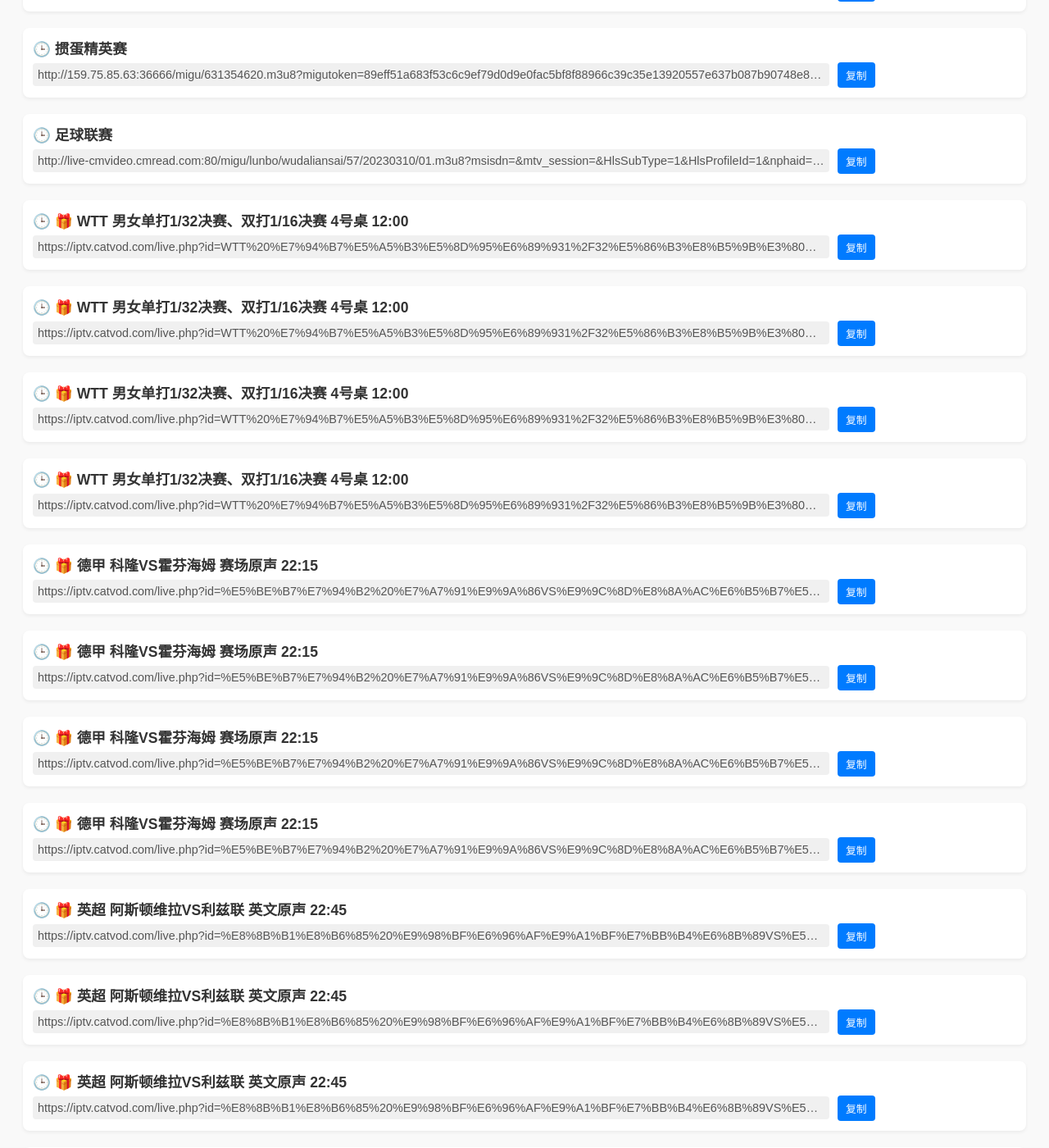
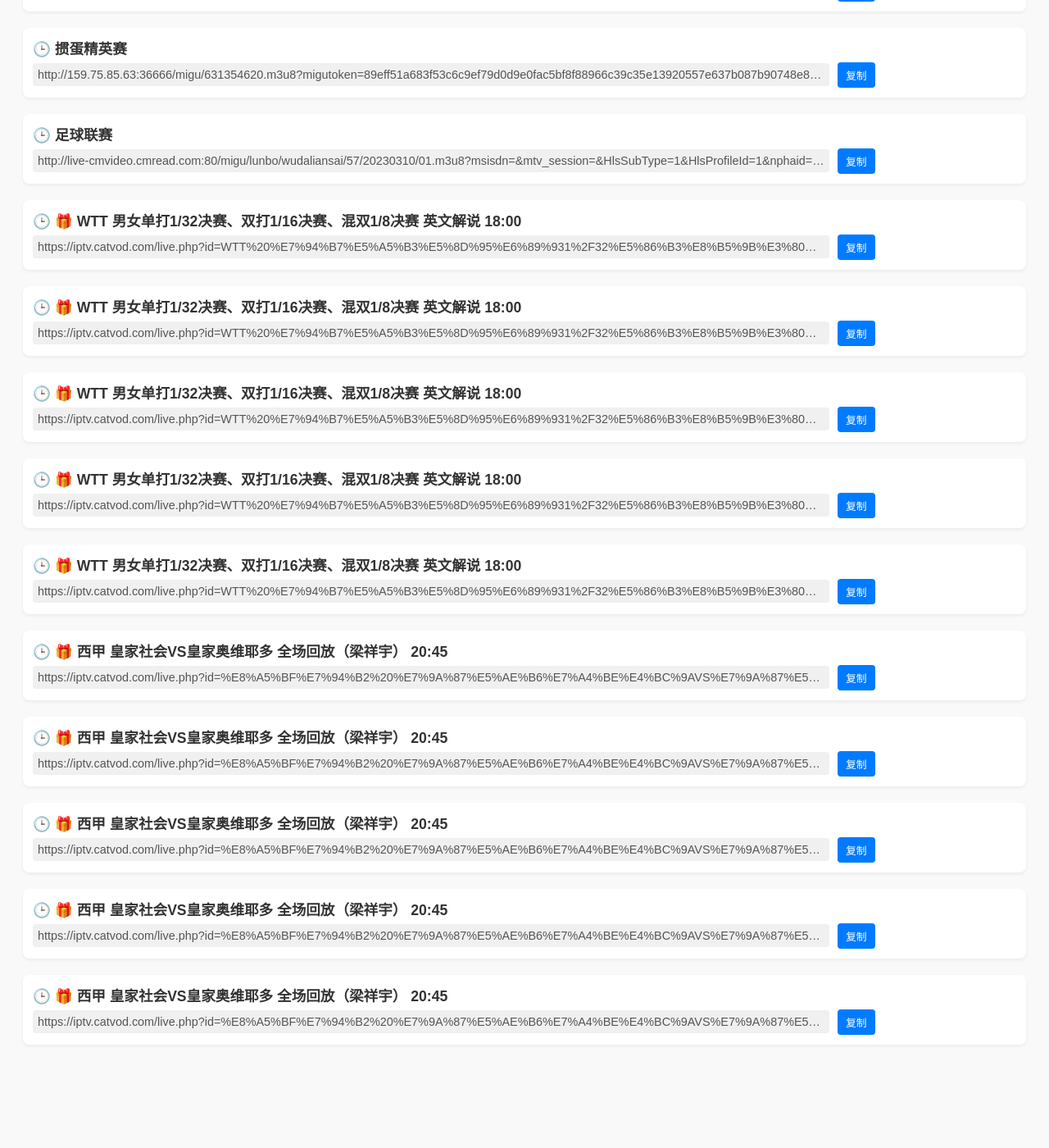
Before and after one commit to kimwang1978/iptv.github.io, a Jekyll site: the page tiyu.html, which Jekyll copies as it is, in a window 1280 px wide and 1400 px high, scrolled down 5109 px. Shown: the whole window at 82% size. Built offline with Jekyll 4.4.1, drawn with Linux system fonts in a browser that asks for light colours; after the commit the page ends 6431 px from its top, so only the background shows below that; some of the changed text lies outside the part shown.

Commit message:
Sync File 2026-02-22 04:52:32

```diff
--- a/tiyu.html
+++ b/tiyu.html
@@ -450,130 +450,82 @@
         </div>
 
         <div class="item">
-            <div class="title">🕒 🎁 WTT 男女单打1/32决赛、双打1/16决赛 4号桌 12:00</div>
+            <div class="title">🕒 🎁 WTT 男女单打1/32决赛、双打1/16决赛、混双1/8决赛 英文解说 18:00</div>
             <div class="url-wrapper">
-                <div class="url" id="url_50">https://iptv.catvod.com/live.php?id=WTT%20%E7%94%B7%E5%A5%B3%E5%8D%95%E6%89%931%2F32%E5%86%B3%E8%B5%9B%E3%80%81%E5%8F%8C%E6%89%931%2F16%E5%86%B3%E8%B5%9B%204%E5%8F%B7%E6%A1%8C%2012%3A00&line=1</div>
+                <div class="url" id="url_50">https://iptv.catvod.com/live.php?id=WTT%20%E7%94%B7%E5%A5%B3%E5%8D%95%E6%89%931%2F32%E5%86%B3%E8%B5%9B%E3%80%81%E5%8F%8C%E6%89%931%2F16%E5%86%B3%E8%B5%9B%E3%80%81%E6%B7%B7%E5%8F%8C1%2F8%E5%86%B3%E8%B5%9B%20%E8%8B%B1%E6%96%87%E8%A7%A3%E8%AF%B4%2018%3A00&line=1</div>
                 <button class="copy-btn" onclick="copyToClipboard('url_50')">复制</button>
             </div>
         </div>
 
         <div class="item">
-            <div class="title">🕒 🎁 WTT 男女单打1/32决赛、双打1/16决赛 4号桌 12:00</div>
+            <div class="title">🕒 🎁 WTT 男女单打1/32决赛、双打1/16决赛、混双1/8决赛 英文解说 18:00</div>
             <div class="url-wrapper">
-                <div class="url" id="url_51">https://iptv.catvod.com/live.php?id=WTT%20%E7%94%B7%E5%A5%B3%E5%8D%95%E6%89%931%2F32%E5%86%B3%E8%B5%9B%E3%80%81%E5%8F%8C%E6%89%931%2F16%E5%86%B3%E8%B5%9B%204%E5%8F%B7%E6%A1%8C%2012%3A00&line=2</div>
+                <div class="url" id="url_51">https://iptv.catvod.com/live.php?id=WTT%20%E7%94%B7%E5%A5%B3%E5%8D%95%E6%89%931%2F32%E5%86%B3%E8%B5%9B%E3%80%81%E5%8F%8C%E6%89%931%2F16%E5%86%B3%E8%B5%9B%E3%80%81%E6%B7%B7%E5%8F%8C1%2F8%E5%86%B3%E8%B5%9B%20%E8%8B%B1%E6%96%87%E8%A7%A3%E8%AF%B4%2018%3A00&line=2</div>
                 <button class="copy-btn" onclick="copyToClipboard('url_51')">复制</button>
             </div>
         </div>
 
         <div class="item">
-            <div class="title">🕒 🎁 WTT 男女单打1/32决赛、双打1/16决赛 4号桌 12:00</div>
+            <div class="title">🕒 🎁 WTT 男女单打1/32决赛、双打1/16决赛、混双1/8决赛 英文解说 18:00</div>
             <div class="url-wrapper">
-                <div class="url" id="url_52">https://iptv.catvod.com/live.php?id=WTT%20%E7%94%B7%E5%A5%B3%E5%8D%95%E6%89%931%2F32%E5%86%B3%E8%B5%9B%E3%80%81%E5%8F%8C%E6%89%931%2F16%E5%86%B3%E8%B5%9B%204%E5%8F%B7%E6%A1%8C%2012%3A00&line=3</div>
+                <div class="url" id="url_52">https://iptv.catvod.com/live.php?id=WTT%20%E7%94%B7%E5%A5%B3%E5%8D%95%E6%89%931%2F32%E5%86%B3%E8%B5%9B%E3%80%81%E5%8F%8C%E6%89%931%2F16%E5%86%B3%E8%B5%9B%E3%80%81%E6%B7%B7%E5%8F%8C1%2F8%E5%86%B3%E8%B5%9B%20%E8%8B%B1%E6%96%87%E8%A7%A3%E8%AF%B4%2018%3A00&line=3</div>
                 <button class="copy-btn" onclick="copyToClipboard('url_52')">复制</button>
             </div>
         </div>
 
         <div class="item">
-            <div class="title">🕒 🎁 WTT 男女单打1/32决赛、双打1/16决赛 4号桌 12:00</div>
+            <div class="title">🕒 🎁 WTT 男女单打1/32决赛、双打1/16决赛、混双1/8决赛 英文解说 18:00</div>
             <div class="url-wrapper">
-                <div class="url" id="url_53">https://iptv.catvod.com/live.php?id=WTT%20%E7%94%B7%E5%A5%B3%E5%8D%95%E6%89%931%2F32%E5%86%B3%E8%B5%9B%E3%80%81%E5%8F%8C%E6%89%931%2F16%E5%86%B3%E8%B5%9B%204%E5%8F%B7%E6%A1%8C%2012%3A00&line=4</div>
+                <div class="url" id="url_53">https://iptv.catvod.com/live.php?id=WTT%20%E7%94%B7%E5%A5%B3%E5%8D%95%E6%89%931%2F32%E5%86%B3%E8%B5%9B%E3%80%81%E5%8F%8C%E6%89%931%2F16%E5%86%B3%E8%B5%9B%E3%80%81%E6%B7%B7%E5%8F%8C1%2F8%E5%86%B3%E8%B5%9B%20%E8%8B%B1%E6%96%87%E8%A7%A3%E8%AF%B4%2018%3A00&line=4</div>
                 <button class="copy-btn" onclick="copyToClipboard('url_53')">复制</button>
             </div>
         </div>
 
         <div class="item">
-            <div class="title">🕒 🎁 德甲 科隆VS霍芬海姆 赛场原声 22:15</div>
+            <div class="title">🕒 🎁 WTT 男女单打1/32决赛、双打1/16决赛、混双1/8决赛 英文解说 18:00</div>
             <div class="url-wrapper">
-                <div class="url" id="url_54">https://iptv.catvod.com/live.php?id=%E5%BE%B7%E7%94%B2%20%E7%A7%91%E9%9A%86VS%E9%9C%8D%E8%8A%AC%E6%B5%B7%E5%A7%86%20%E8%B5%9B%E5%9C%BA%E5%8E%9F%E5%A3%B0%2022%3A15&line=1</div>
+                <div class="url" id="url_54">https://iptv.catvod.com/live.php?id=WTT%20%E7%94%B7%E5%A5%B3%E5%8D%95%E6%89%931%2F32%E5%86%B3%E8%B5%9B%E3%80%81%E5%8F%8C%E6%89%931%2F16%E5%86%B3%E8%B5%9B%E3%80%81%E6%B7%B7%E5%8F%8C1%2F8%E5%86%B3%E8%B5%9B%20%E8%8B%B1%E6%96%87%E8%A7%A3%E8%AF%B4%2018%3A00&line=5</div>
                 <button class="copy-btn" onclick="copyToClipboard('url_54')">复制</button>
             </div>
         </div>
 
         <div class="item">
-            <div class="title">🕒 🎁 德甲 科隆VS霍芬海姆 赛场原声 22:15</div>
+            <div class="title">🕒 🎁 西甲 皇家社会VS皇家奥维耶多 全场回放（梁祥宇） 20:45</div>
             <div class="url-wrapper">
-                <div class="url" id="url_55">https://iptv.catvod.com/live.php?id=%E5%BE%B7%E7%94%B2%20%E7%A7%91%E9%9A%86VS%E9%9C%8D%E8%8A%AC%E6%B5%B7%E5%A7%86%20%E8%B5%9B%E5%9C%BA%E5%8E%9F%E5%A3%B0%2022%3A15&line=2</div>
+                <div class="url" id="url_55">https://iptv.catvod.com/live.php?id=%E8%A5%BF%E7%94%B2%20%E7%9A%87%E5%AE%B6%E7%A4%BE%E4%BC%9AVS%E7%9A%87%E5%AE%B6%E5%A5%A5%E7%BB%B4%E8%80%B6%E5%A4%9A%20%E5%85%A8%E5%9C%BA%E5%9B%9E%E6%94%BE%EF%BC%88%E6%A2%81%E7%A5%A5%E5%AE%87%EF%BC%89%2020%3A45&line=1</div>
                 <button class="copy-btn" onclick="copyToClipboard('url_55')">复制</button>
             </div>
         </div>
 
         <div class="item">
-            <div class="title">🕒 🎁 德甲 科隆VS霍芬海姆 赛场原声 22:15</div>
+            <div class="title">🕒 🎁 西甲 皇家社会VS皇家奥维耶多 全场回放（梁祥宇） 20:45</div>
             <div class="url-wrapper">
-                <div class="url" id="url_56">https://iptv.catvod.com/live.php?id=%E5%BE%B7%E7%94%B2%20%E7%A7%91%E9%9A%86VS%E9%9C%8D%E8%8A%AC%E6%B5%B7%E5%A7%86%20%E8%B5%9B%E5%9C%BA%E5%8E%9F%E5%A3%B0%2022%3A15&line=3</div>
+                <div class="url" id="url_56">https://iptv.catvod.com/live.php?id=%E8%A5%BF%E7%94%B2%20%E7%9A%87%E5%AE%B6%E7%A4%BE%E4%BC%9AVS%E7%9A%87%E5%AE%B6%E5%A5%A5%E7%BB%B4%E8%80%B6%E5%A4%9A%20%E5%85%A8%E5%9C%BA%E5%9B%9E%E6%94%BE%EF%BC%88%E6%A2%81%E7%A5%A5%E5%AE%87%EF%BC%89%2020%3A45&line=2</div>
                 <button class="copy-btn" onclick="copyToClipboard('url_56')">复制</button>
             </div>
         </div>
 
         <div class="item">
-            <div class="title">🕒 🎁 德甲 科隆VS霍芬海姆 赛场原声 22:15</div>
+            <div class="title">🕒 🎁 西甲 皇家社会VS皇家奥维耶多 全场回放（梁祥宇） 20:45</div>
             <div class="url-wrapper">
-                <div class="url" id="url_57">https://iptv.catvod.com/live.php?id=%E5%BE%B7%E7%94%B2%20%E7%A7%91%E9%9A%86VS%E9%9C%8D%E8%8A%AC%E6%B5%B7%E5%A7%86%20%E8%B5%9B%E5%9C%BA%E5%8E%9F%E5%A3%B0%2022%3A15&line=4</div>
+                <div class="url" id="url_57">https://iptv.catvod.com/live.php?id=%E8%A5%BF%E7%94%B2%20%E7%9A%87%E5%AE%B6%E7%A4%BE%E4%BC%9AVS%E7%9A%87%E5%AE%B6%E5%A5%A5%E7%BB%B4%E8%80%B6%E5%A4%9A%20%E5%85%A8%E5%9C%BA%E5%9B%9E%E6%94%BE%EF%BC%88%E6%A2%81%E7%A5%A5%E5%AE%87%EF%BC%89%2020%3A45&line=3</div>
                 <button class="copy-btn" onclick="copyToClipboard('url_57')">复制</button>
             </div>
         </div>
 
         <div class="item">
-            <div class="title">🕒 🎁 英超 阿斯顿维拉VS利兹联 英文原声 22:45</div>
+            <div class="title">🕒 🎁 西甲 皇家社会VS皇家奥维耶多 全场回放（梁祥宇） 20:45</div>
             <div class="url-wrapper">
-                <div class="url" id="url_58">https://iptv.catvod.com/live.php?id=%E8%8B%B1%E8%B6%85%20%E9%98%BF%E6%96%AF%E9%A1%BF%E7%BB%B4%E6%8B%89VS%E5%88%A9%E5%85%B9%E8%81%94%20%E8%8B%B1%E6%96%87%E5%8E%9F%E5%A3%B0%2022%3A45&line=1</div>
+                <div class="url" id="url_58">https://iptv.catvod.com/live.php?id=%E8%A5%BF%E7%94%B2%20%E7%9A%87%E5%AE%B6%E7%A4%BE%E4%BC%9AVS%E7%9A%87%E5%AE%B6%E5%A5%A5%E7%BB%B4%E8%80%B6%E5%A4%9A%20%E5%85%A8%E5%9C%BA%E5%9B%9E%E6%94%BE%EF%BC%88%E6%A2%81%E7%A5%A5%E5%AE%87%EF%BC%89%2020%3A45&line=4</div>
                 <button class="copy-btn" onclick="copyToClipboard('url_58')">复制</button>
             </div>
         </div>
 
         <div class="item">
-            <div class="title">🕒 🎁 英超 阿斯顿维拉VS利兹联 英文原声 22:45</div>
+            <div class="title">🕒 🎁 西甲 皇家社会VS皇家奥维耶多 全场回放（梁祥宇） 20:45</div>
             <div class="url-wrapper">
-                <div class="url" id="url_59">https://iptv.catvod.com/live.php?id=%E8%8B%B1%E8%B6%85%20%E9%98%BF%E6%96%AF%E9%A1%BF%E7%BB%B4%E6%8B%89VS%E5%88%A9%E5%85%B9%E8%81%94%20%E8%8B%B1%E6%96%87%E5%8E%9F%E5%A3%B0%2022%3A45&line=2</div>
+                <div class="url" id="url_59">https://iptv.catvod.com/live.php?id=%E8%A5%BF%E7%94%B2%20%E7%9A%87%E5%AE%B6%E7%A4%BE%E4%BC%9AVS%E7%9A%87%E5%AE%B6%E5%A5%A5%E7%BB%B4%E8%80%B6%E5%A4%9A%20%E5%85%A8%E5%9C%BA%E5%9B%9E%E6%94%BE%EF%BC%88%E6%A2%81%E7%A5%A5%E5%AE%87%EF%BC%89%2020%3A45&line=5</div>
                 <button class="copy-btn" onclick="copyToClipboard('url_59')">复制</button>
-            </div>
-        </div>
-
-        <div class="item">
-            <div class="title">🕒 🎁 英超 阿斯顿维拉VS利兹联 英文原声 22:45</div>
-            <div class="url-wrapper">
-                <div class="url" id="url_60">https://iptv.catvod.com/live.php?id=%E8%8B%B1%E8%B6%85%20%E9%98%BF%E6%96%AF%E9%A1%BF%E7%BB%B4%E6%8B%89VS%E5%88%A9%E5%85%B9%E8%81%94%20%E8%8B%B1%E6%96%87%E5%8E%9F%E5%A3%B0%2022%3A45&line=3</div>
-                <button class="copy-btn" onclick="copyToClipboard('url_60')">复制</button>
-            </div>
-        </div>
-
-        <div class="item">
-            <div class="title">🕒 🎁 英超 阿斯顿维拉VS利兹联 英文原声 22:45</div>
-            <div class="url-wrapper">
-                <div class="url" id="url_61">https://iptv.catvod.com/live.php?id=%E8%8B%B1%E8%B6%85%20%E9%98%BF%E6%96%AF%E9%A1%BF%E7%BB%B4%E6%8B%89VS%E5%88%A9%E5%85%B9%E8%81%94%20%E8%8B%B1%E6%96%87%E5%8E%9F%E5%A3%B0%2022%3A45&line=4</div>
-                <button class="copy-btn" onclick="copyToClipboard('url_61')">复制</button>
-            </div>
-        </div>
-
-        <div class="item">
-            <div class="title">🕒 🎁 西甲 赫塔菲VS塞维利亚 李霄 20:45</div>
-            <div class="url-wrapper">
-                <div class="url" id="url_62">https://iptv.catvod.com/live.php?id=%E8%A5%BF%E7%94%B2%20%E8%B5%AB%E5%A1%94%E8%8F%B2VS%E5%A1%9E%E7%BB%B4%E5%88%A9%E4%BA%9A%20%E6%9D%8E%E9%9C%84%2020%3A45&line=1</div>
-                <button class="copy-btn" onclick="copyToClipboard('url_62')">复制</button>
-            </div>
-        </div>
-
-        <div class="item">
-            <div class="title">🕒 🎁 西甲 赫塔菲VS塞维利亚 李霄 20:45</div>
-            <div class="url-wrapper">
-                <div class="url" id="url_63">https://iptv.catvod.com/live.php?id=%E8%A5%BF%E7%94%B2%20%E8%B5%AB%E5%A1%94%E8%8F%B2VS%E5%A1%9E%E7%BB%B4%E5%88%A9%E4%BA%9A%20%E6%9D%8E%E9%9C%84%2020%3A45&line=2</div>
-                <button class="copy-btn" onclick="copyToClipboard('url_63')">复制</button>
-            </div>
-        </div>
-
-        <div class="item">
-            <div class="title">🕒 🎁 西甲 赫塔菲VS塞维利亚 李霄 20:45</div>
-            <div class="url-wrapper">
-                <div class="url" id="url_64">https://iptv.catvod.com/live.php?id=%E8%A5%BF%E7%94%B2%20%E8%B5%AB%E5%A1%94%E8%8F%B2VS%E5%A1%9E%E7%BB%B4%E5%88%A9%E4%BA%9A%20%E6%9D%8E%E9%9C%84%2020%3A45&line=3</div>
-                <button class="copy-btn" onclick="copyToClipboard('url_64')">复制</button>
-            </div>
-        </div>
-
-        <div class="item">
-            <div class="title">🕒 🎁 西甲 赫塔菲VS塞维利亚 李霄 20:45</div>
-            <div class="url-wrapper">
-                <div class="url" id="url_65">https://iptv.catvod.com/live.php?id=%E8%A5%BF%E7%94%B2%20%E8%B5%AB%E5%A1%94%E8%8F%B2VS%E5%A1%9E%E7%BB%B4%E5%88%A9%E4%BA%9A%20%E6%9D%8E%E9%9C%84%2020%3A45&line=4</div>
-                <button class="copy-btn" onclick="copyToClipboard('url_65')">复制</button>
             </div>
         </div>
 
```
